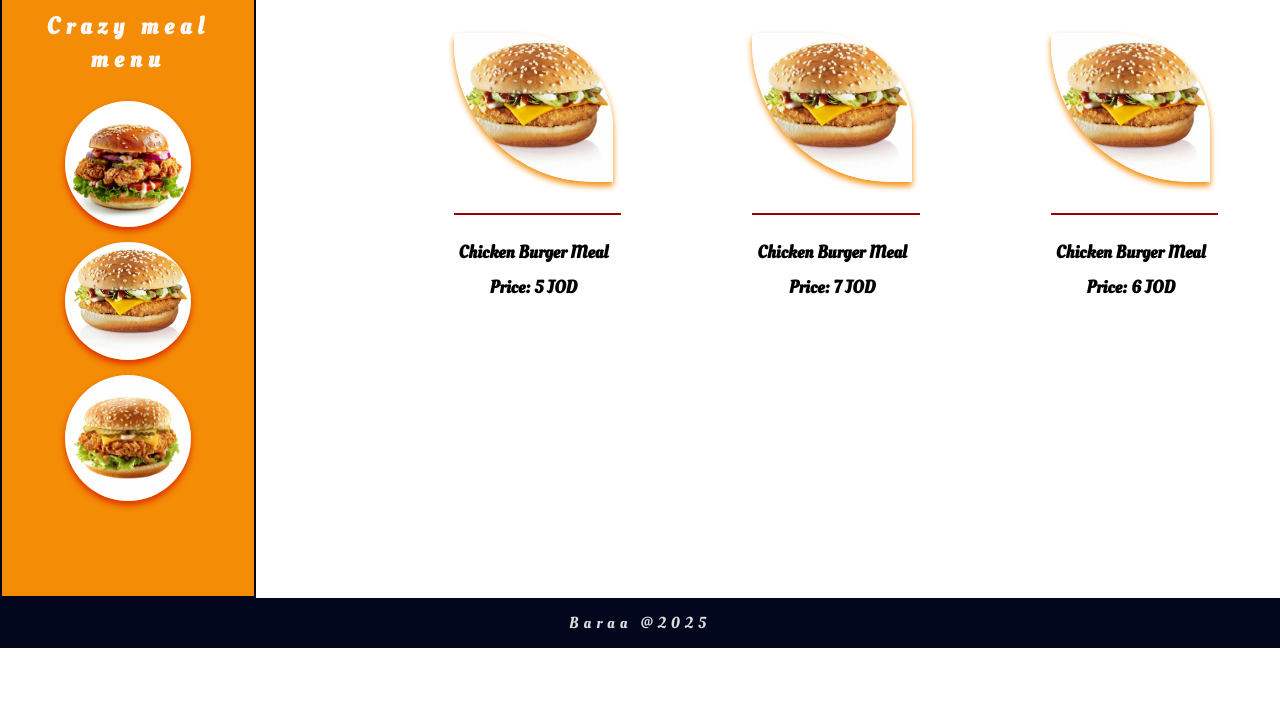
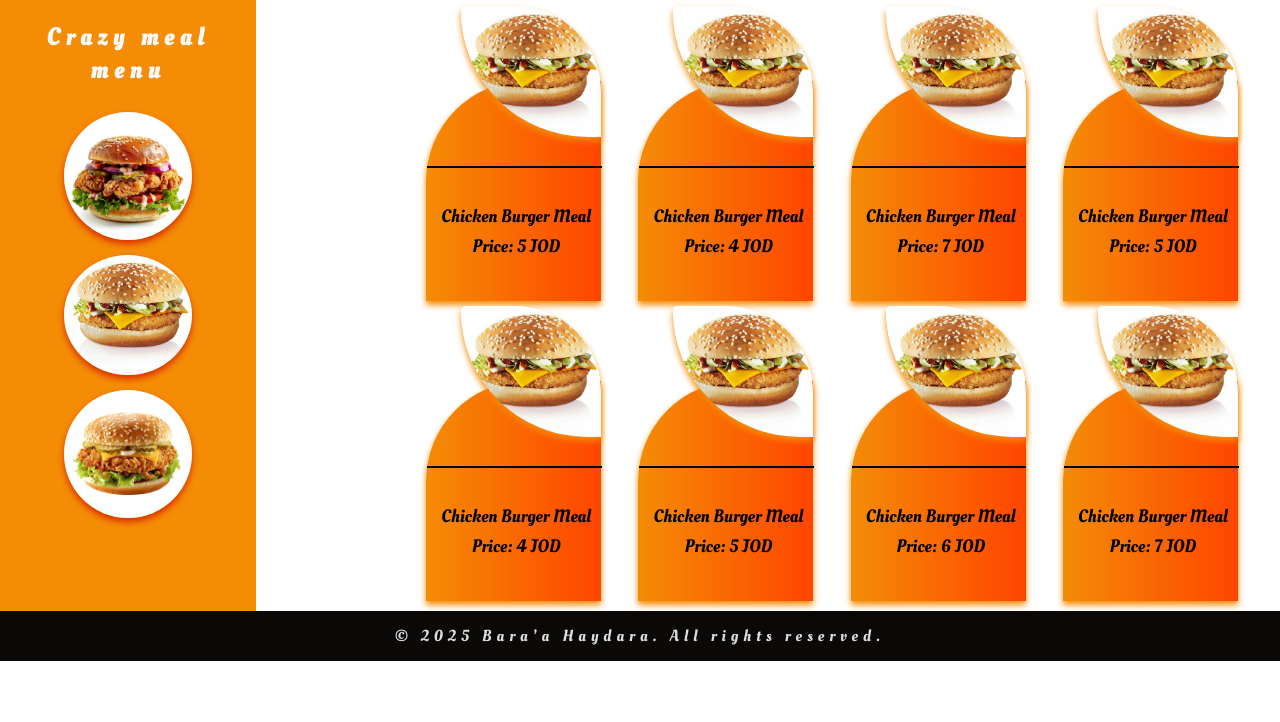
Before and after one commit to Baraahadi/crazy.meal, a plain HTML site: page menu.html in a window 1280 px wide. Shown: the part 78-800 px from the top of the page. Drawn offline with Linux system fonts and the light colour scheme.

Commit message:
change some style on the website

```diff
--- a/css/style.css
+++ b/css/style.css
@@ -12,18 +12,47 @@ a {
   text-decoration: none;
 }
 header {
-  background-color: #9d0208;
+  background-color: #0a0908;
   color: #ffba08;
   display: flex;
   justify-content: space-between;
   align-items: center;
-  padding: 10px;
+  padding: 10px 25px;
+  border-bottom: 1px dotted #f48c06;
 }
-.logo {
-  width: 50px;
+.intro {
+  height: 90vh;
+  background: url(../images/ea52a629-a8ca-40db-a27a-0af708fb2333.jpg)
+    center/cover no-repeat;
+  display: flex;
+  align-items: center;
+  justify-content: center;
+  position: relative;
+  text-align: center;
+  color: white;
 }
-.logo img {
-  width: 100%;
+
+.intro::after {
+  content: "";
+  position: absolute;
+  inset: 0;
+  background: rgba(0, 0, 0, 0.5); /* dark overlay */
+}
+.intro-content {
+  position: relative;
+  z-index: 1;
+  max-width: 600px;
+  padding: 20px;
+}
+
+.intro-content h1 {
+  font-size: 3rem;
+  margin-bottom: 10px;
+}
+
+.intro-content p {
+  font-size: 1.2rem;
+  margin-bottom: 20px;
 }
 nav {
   width: 200px;
@@ -44,7 +73,7 @@ h1 {
 .orderbox {
   /* background-color: yellow; */
   width: 80%;
-  margin: 80px auto;
+  margin: 110px auto;
   display: flex;
   justify-content: space-between;
   align-items: center;
@@ -142,8 +171,8 @@ td {
   border-bottom: 1px solid #ddd;
 }
 th {
-  background-color: #6a040f;
-  color: #ffba08;
+  background-color: #dc2f02;
+  color: #f9f9f9;
 }
 
 tr:hover {
@@ -161,7 +190,7 @@ tr:hover {
   cursor: pointer;
   box-shadow: 0 4px 6px rgba(0, 0, 0, 0.2);
   transition: transform 0.2s ease, box-shadow 0.2s ease;
-  margin: 0 auto 50px auto;
+  margin: 0 auto 90px auto;
   width: 200px;
   display: block;
 }
@@ -172,7 +201,7 @@ tr:hover {
 }
 footer {
   width: 100%;
-  background-color: #03071e;
+  background-color: #0a0908;
   color: #ddd;
   text-align: center;
   letter-spacing: 5px;
@@ -185,14 +214,14 @@ footer {
   margin-right: auto;
   border-radius: 20px;
   display: flex;
+  height: auto;
 }
 .menu-item {
   background-color: #f48c06;
-  height: 600px;
+  height: 100hv;
   width: 20%;
-  /* border-radius: 30px; */
-  border: 2px solid #03071e;
   text-align: center;
+  padding: 20px 0;
 }
 .menu-item h2 {
   letter-spacing: 6px;
@@ -217,30 +246,35 @@ footer {
   border-radius: 50%;
   box-shadow: 0 4px 6px #dc2f02;
   cursor: pointer;
-  transform: all 0.5s;
+  transition: all 0.5s;
 }
 .menu-img img:hover {
   box-shadow: 0 4px 6px #03071e;
+  transform: scale(1.1);
 }
 .meals-menu {
-  /* background-color: #ffba08; */
-  margin-left: auto;
   width: 70%;
   display: flex;
-  justify-content: space-around;
-  margin-top: 25px;
+  justify-content: space-evenly;
   flex-wrap: wrap;
+  margin-left: auto;
+  padding: 10px;
 }
 .menu-details {
-  /* background-color: aqua; */
   width: 20%;
-  height: 320px;
-  text-align: center;
-  padding: 10px;
+  margin: 0 5px;
+  position: relative;
+  height: 300px;
 }
 .meal-img {
-  width: 100%;
+  padding-top: 5px;
+  width: 80%;
   margin: 0 auto;
+  /* background-color: orange; */
+  position: absolute;
+  top: 0;
+  right: 0;
+  z-index: 1;
 }
 .meal-img img {
   width: 100%;
@@ -254,22 +288,33 @@ footer {
   border: 2px solid #f48c06;
 }
 .meal-info {
-  margin-top: 25px;
+  /* margin-top: 25px; */
   display: flex;
   flex-direction: column;
-  justify-content: space-around;
+  justify-content: center;
   align-items: center;
-  gap: 10px;
-  font-weight: 800;
+  gap: 5px;
+  /* font-weight: 600; */
   text-transform: capitalize;
   font-size: 18px;
+  background: linear-gradient(to right, #f48c06, #ff4500);
+  height: 220px;
+  position: absolute;
+  top: 80px;
+  left: 0;
+  width: 100%;
+  padding: 80px 0 0 5px;
+  text-align: center;
+  border-top-left-radius: 100px;
+  box-shadow: 0 4px 6px #f48c06;
 }
 .line {
-  width: 105%;
-  background-color: #9d0208;
+  width: 99.8%;
+  background-color: #03071e;
   height: 2px;
-  margin-top: 25px;
+  margin-left: 1px;
+  position: absolute;
+  top: 165px;
+  left: 0;
+  z-index: 2;
 }
-.meal-info .menu-name {
-  font-weight: 800;
-}
--- a/menu.html
+++ b/menu.html
@@ -8,9 +8,6 @@
   </head>
   <body>
     <header>
-      <div class="logo">
-        <img src="images/logo.png" alt="Crazy Meal logo" />
-      </div>
       <h1>crazy meal</h1>
       <nav>
         <a href="index.html">Home</a>
@@ -30,6 +27,9 @@
             <img src="images/meal03.jpg" alt="" />
           </div>
         </div>
+
+        <!--  -->
+
         <div class="meals-menu">
           <div class="menu-details">
             <div class="meal-img">
@@ -39,6 +39,16 @@
             <div class="meal-info">
               <p class="menu-name">Chicken burger meal</p>
               <p>price: 5 JOD</p>
+            </div>
+          </div>
+          <div class="menu-details">
+            <div class="meal-img">
+              <img src="images/meal01.jpg" alt="" />
+            </div>
+            <div class="line"></div>
+            <div class="meal-info">
+              <p class="menu-name">Chicken burger meal</p>
+              <p>price: 4 JOD</p>
             </div>
           </div>
           <div class="menu-details">
@@ -58,13 +68,53 @@
             <div class="line"></div>
             <div class="meal-info">
               <p class="menu-name">Chicken burger meal</p>
+              <p>price: 5 JOD</p>
+            </div>
+          </div>
+          <div class="menu-details">
+            <div class="meal-img">
+              <img src="images/meal01.jpg" alt="" />
+            </div>
+            <div class="line"></div>
+            <div class="meal-info">
+              <p class="menu-name">Chicken burger meal</p>
+              <p>price: 4 JOD</p>
+            </div>
+          </div>
+          <div class="menu-details">
+            <div class="meal-img">
+              <img src="images/meal01.jpg" alt="" />
+            </div>
+            <div class="line"></div>
+            <div class="meal-info">
+              <p class="menu-name">Chicken burger meal</p>
+              <p>price: 5 JOD</p>
+            </div>
+          </div>
+          <div class="menu-details">
+            <div class="meal-img">
+              <img src="images/meal01.jpg" alt="" />
+            </div>
+            <div class="line"></div>
+            <div class="meal-info">
+              <p class="menu-name">Chicken burger meal</p>
               <p>price: 6 JOD</p>
+            </div>
+          </div>
+          <div class="menu-details">
+            <div class="meal-img">
+              <img src="images/meal01.jpg" alt="" />
+            </div>
+            <div class="line"></div>
+            <div class="meal-info">
+              <p class="menu-name">Chicken burger meal</p>
+              <p>price: 7 JOD</p>
             </div>
           </div>
         </div>
       </div>
     </main>
-    <footer>Baraa @2025</footer>
+    <footer><p>© 2025 Bara’a Haydara. All rights reserved.</p></footer>
     <script src="js/app.js"></script>
   </body>
 </html>
```
Also changed, not shown: index.html (+12 -7 lines), images/71faefda-823b-42b4-aef2-a0b28950aeb8.jpg (added), images/Hamburger piatti con patatine fritte _ Foto Premium.jpg (added), images/bg.jpg (added), images/ea52a629-a8ca-40db-a27a-0af708fb2333.jpg (added), images/finally.jpg (added).
